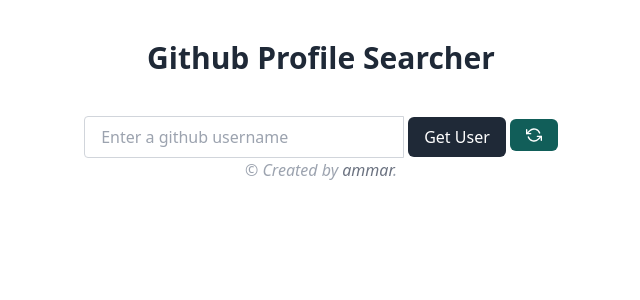
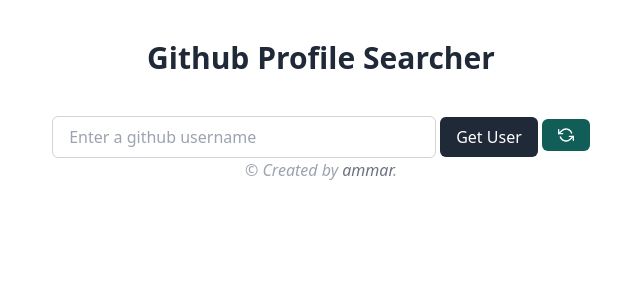
Before and after one commit to ahmadammarm/github-profile-search, a React (Create React App) app: page / in a window 1280 px wide. Shown: the top 300 px of the page, without its empty margins (319-959 px from the left). Built offline with nearby package versions, Linux system fonts and the light colour scheme.

Commit message:
update app layout

```diff
--- a/src/App.js
+++ b/src/App.js
@@ -43,10 +43,18 @@
             type="text"
             className="border
             border-gray-300
-            rounded-l
+            rounded-md
             px-4
             py-2
             w-80
+            md:w-96
+            focus:outline-none
+            focus:ring-2
+            focus:ring-gray-600
+            focus:border-transparent
+            transition
+            duration-300
+            ease-in-out
             "
             id="username"
             name="username"
--- a/src/components/UserInfo.js
+++ b/src/components/UserInfo.js
@@ -1,3 +1,4 @@
+/* eslint-disable jsx-a11y/alt-text */
 import React, { useState } from "react";
 import UserDetailsModal from "./UserDetailsModal";
 import { FiArrowDown } from "react-icons/fi";
@@ -66,7 +67,6 @@
             src={userData.avatar_url}
             height="120"
             width="120"
-            alt="avatar"
           />
           <div
             className="
```
